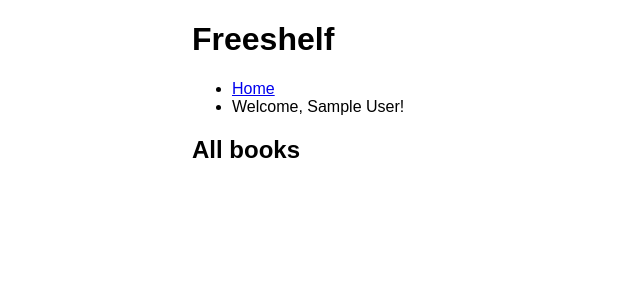
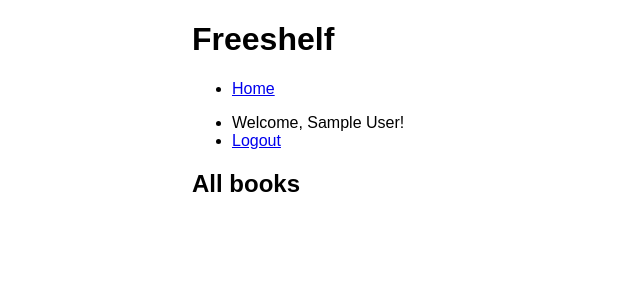
Before and after one commit to tiyd-python-2015-01/freeshelf, a Flask app: page / in a window 1280 px wide. Shown: the top 300 px of the page, without its empty margins (0-640 px from the left). Run offline with Flask 2, Linux system fonts and the light colour scheme; the visitor is signed in with stand-in values (Sample User, id 1); data comes from the database, SQL or seed files in the repository; data that the repository does not hold is empty.

Commit message:
Add logout functionality

```diff
--- a/freeshelf/templates/layout.html
+++ b/freeshelf/templates/layout.html
@@ -14,17 +14,25 @@
             <h1>Freeshelf</h1>
         </header>
 
-        <nav>
+        <div class="group">
+            <nav class="navbar navbar-left">
                 <ul>
                     <li><a href="{{ url_for("index") }}">Home</a></li>
+                </ul>
+            </nav>
+            <nav class="navbar navbar-right">
+                <ul>
                     {% if current_user.is_active() %}
                         <li>Welcome, {{ current_user.name }}!</li>
+                        <li><a href="{{ url_for("logout") }}">Logout</a></li>
                     {% else %}
                         <li><a href="{{ url_for("login") }}">Login</a></li>
                         <li><a href="{{ url_for("register") }}">Register</a></li>
                     {% endif %}
                 </ul>
             </nav>
+        </div>
+
 
         {% for message in get_flashed_messages() %}
             <div class="flash">
--- a/freeshelf/views.py
+++ b/freeshelf/views.py
@@ -1,5 +1,5 @@
 from flask import render_template, flash, redirect, request, url_for
-from flask.ext.login import login_user, login_required, current_user
+from flask.ext.login import login_user, login_required, current_user, logout_user
 
 from . import app, db
 from .forms import LoginForm, RegistrationForm
@@ -31,8 +31,14 @@ def login():
         else:
             flash("That email or password is not correct.")
 
-    flash_errors(form)
     return render_template("login.html", form=form)
+
+
+@app.route("/logout", methods=["GET", "POST"])
+def logout():
+    logout_user()
+    flash("Logged out successfully.")
+    return redirect(url_for("index"))
 
 
 @app.route("/register", methods=["GET", "POST"])
@@ -56,6 +62,7 @@ def register():
 
     return render_template("register.html", form=form)
 
+
 @app.route("/favorite", methods=["POST"])
 @login_required
 def add_favorite():
```
Also changed, not shown: tests/test_user_management.py (+28 -8 lines). Lines whose indentation alone changed are shown as unchanged.
